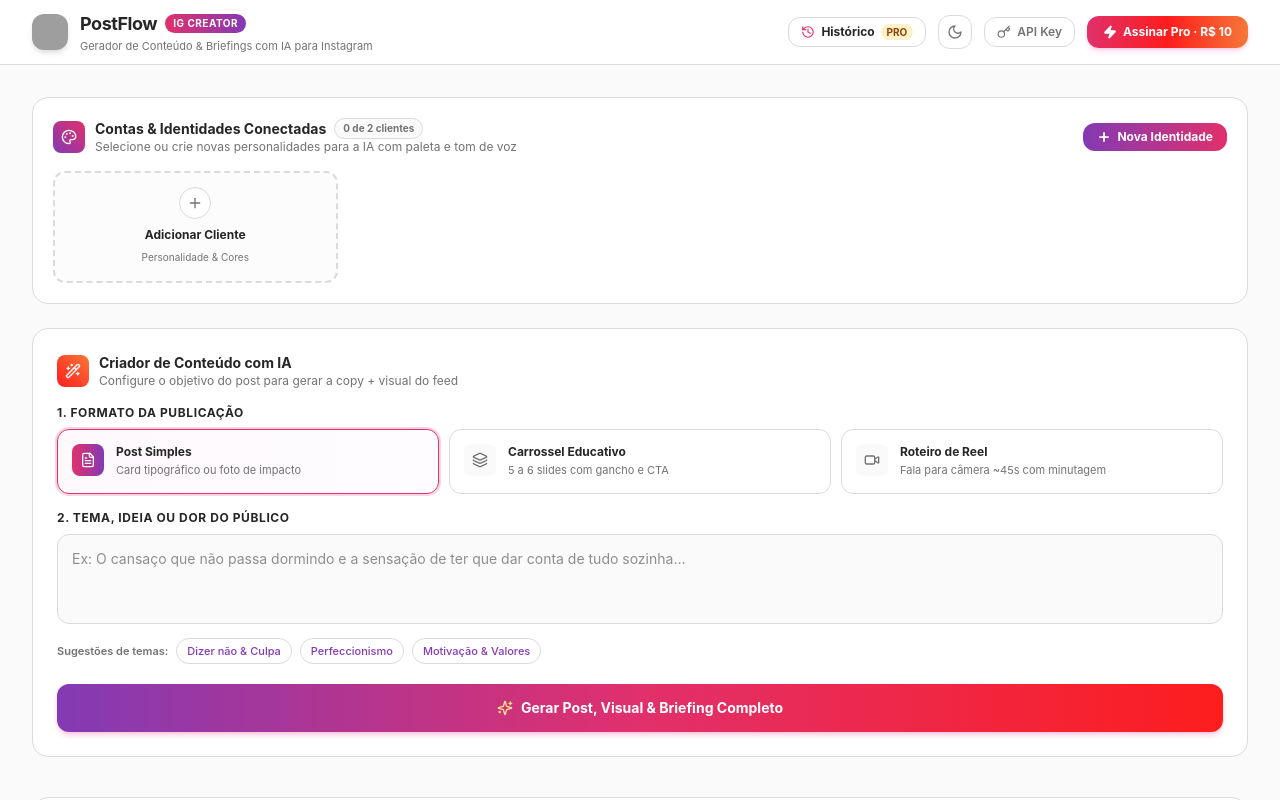
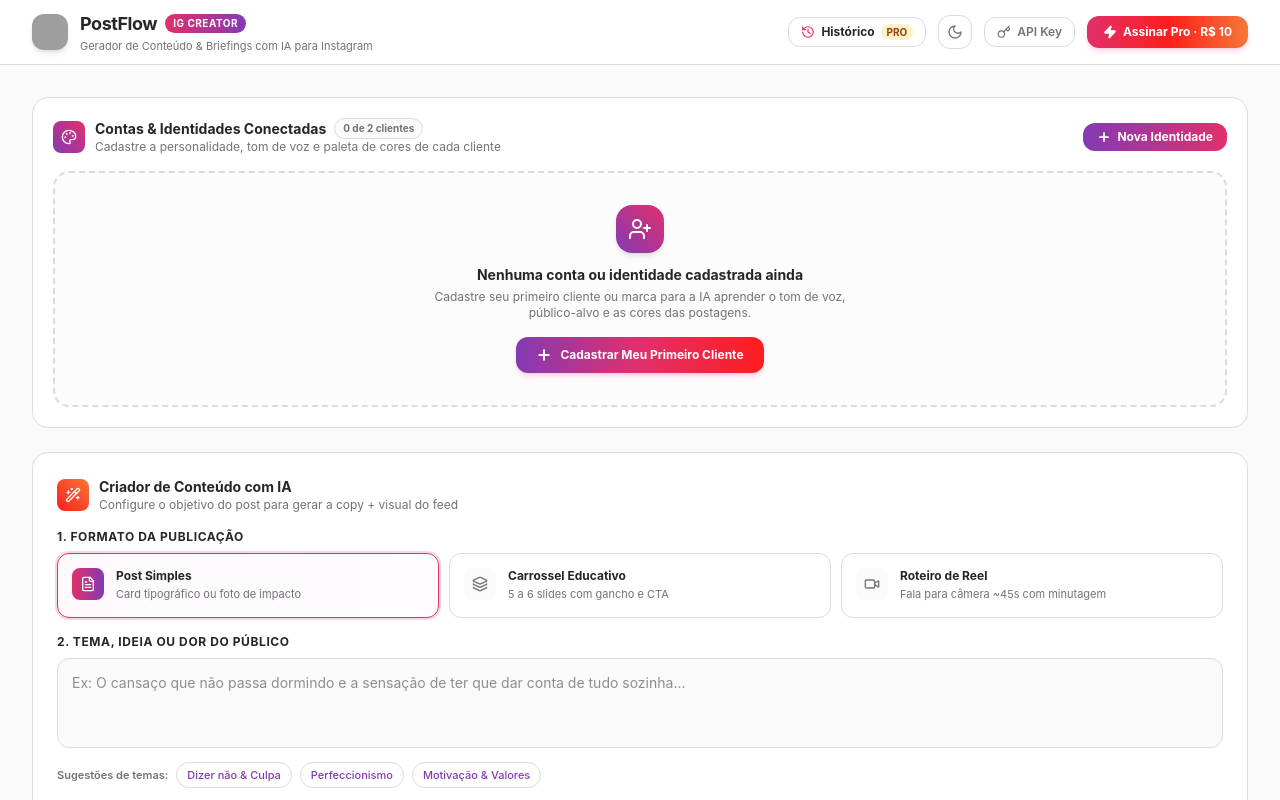
Before and after one commit to toryoudesign-cpu/PostFlow, a React (Vite) app: page / in a window 1280 px wide. Shown: the top 800 px of the page. Built offline with nearby package versions, Linux system fonts and the light colour scheme; grey boxes are pictures that could not be loaded.

Commit message:
Update BrandKitSelector.jsx

```diff
--- a/src/components/BrandKitSelector.jsx
+++ b/src/components/BrandKitSelector.jsx
@@ -1,8 +1,8 @@
 import React from 'react';
-import { Palette, Check, Plus, Edit2, Lock } from 'lucide-react';
+import { Palette, Check, Plus, Edit2, Lock, UserPlus } from 'lucide-react';
 
 export default function BrandKitSelector({
-  brands,
+  brands = [],
   selectedBrand,
   onSelectBrand,
   onOpenCreateBrand,
@@ -31,7 +31,7 @@
                 {brands.length} de {maxBrandsAllowed === Infinity ? '∞' : maxBrandsAllowed} clientes
               </span>
             </div>
-            <p className="text-xs text-[#737373] dark:text-[#A8A8A8]">Selecione ou crie novas personalidades para a IA com paleta e tom de voz</p>
+            <p className="text-xs text-[#737373] dark:text-[#A8A8A8]">Cadastre a personalidade, tom de voz e paleta de cores de cada cliente</p>
           </div>
         </div>
 
@@ -48,10 +48,29 @@
         </button>
       </div>
 
-      {/* Brand Cards Grid */}
+      {brands.length === 0 ? (
+        <div className="border-2 border-dashed border-[#DBDBDB] dark:border-[#262626] rounded-2xl p-6 sm:p-8 text-center bg-[#FAFAFA]/50 dark:bg-[#1A1A1A]/30">
+          <div className="w-12 h-12 rounded-2xl bg-gradient-to-tr from-[#833AB4] to-[#E1306C] text-white flex items-center justify-center mx-auto mb-3 shadow-md">
+            <UserPlus className="w-6 h-6" />
+          </div>
+          <h4 className="font-bold text-sm text-[#262626] dark:text-[#F5F5F5] mb-1">
+            Nenhuma conta ou identidade cadastrada ainda
+          </h4>
+          <p className="text-xs text-[#737373] dark:text-[#A8A8A8] max-w-md mx-auto mb-4">
+            Cadastre seu primeiro cliente ou marca para a IA aprender o tom de voz, público-alvo e as cores das postagens.
+          </p>
+          <button
+            onClick={onOpenCreateBrand}
+            className="px-5 py-2.5 rounded-xl bg-gradient-to-r from-[#833AB4] via-[#E1306C] to-[#FD1D1D] hover:opacity-95 text-white font-bold text-xs shadow-md shadow-pink-500/20 inline-flex items-center gap-2 transition-all transform hover:-translate-y-0.5"
+          >
+            <Plus className="w-4 h-4 stroke-[3]" />
+            <span>Cadastrar Meu Primeiro Cliente</span>
+          </button>
+        </div>
+      ) : (
         <div className="grid grid-cols-1 sm:grid-cols-2 lg:grid-cols-4 gap-3">
           {brands.map((brand) => {
-          const isSelected = selectedBrand.id === brand.id;
+            const isSelected = selectedBrand && selectedBrand.id === brand.id;
             return (
               <div
                 key={brand.id}
@@ -68,7 +87,7 @@
                       <div className="story-ring-inner bg-white dark:bg-[#1A1A1A]">
                         <div
                           className="w-7 h-7 rounded-full flex items-center justify-center text-white text-[10px] font-bold"
-                        style={{ background: brand.colors.primary }}
+                          style={{ background: brand.colors?.primary || '#833AB4' }}
                         >
                           {brand.name.charAt(0)}
                         </div>
@@ -81,7 +100,6 @@
                   </div>
 
                   <div className="flex items-center gap-1">
-                  {/* Edit Button */}
                     <button
                       type="button"
                       onClick={(e) => {
@@ -94,7 +112,6 @@
                       <Edit2 className="w-3.5 h-3.5" />
                     </button>
 
-                  {/* Active Selected Badge */}
                     {isSelected && (
                       <div className="w-4 h-4 rounded-full bg-gradient-to-r from-[#E1306C] to-[#833AB4] text-white flex items-center justify-center">
                         <Check className="w-2.5 h-2.5 stroke-[3]" />
@@ -105,14 +122,13 @@
 
                 <p className="text-[11px] text-[#737373] dark:text-[#A8A8A8] mt-2 line-clamp-1">{brand.niche}</p>
 
-              {/* Color Swatch Dots */}
                 <div className="flex items-center justify-between mt-3 pt-2 border-t border-black/5 dark:border-white/5">
                   <div className="flex items-center gap-1.5">
-                  <span className="w-3 h-3 rounded-full border border-black/10 shadow-2xs" style={{ background: brand.colors.primary }} />
-                  <span className="w-3 h-3 rounded-full border border-black/10 shadow-2xs" style={{ background: brand.colors.dark }} />
-                  <span className="w-3 h-3 rounded-full border border-black/10 shadow-2xs" style={{ background: brand.colors.accent }} />
-                  <span className="w-3 h-3 rounded-full border border-black/10 shadow-2xs" style={{ background: brand.colors.light }} />
-                  <span className="w-3 h-3 rounded-full border border-black/10 shadow-2xs" style={{ background: brand.colors.highlight }} />
+                    <span className="w-3 h-3 rounded-full border border-black/10 shadow-2xs" style={{ background: brand.colors?.primary || '#833AB4' }} />
+                    <span className="w-3 h-3 rounded-full border border-black/10 shadow-2xs" style={{ background: brand.colors?.dark || '#121212' }} />
+                    <span className="w-3 h-3 rounded-full border border-black/10 shadow-2xs" style={{ background: brand.colors?.accent || '#E1306C' }} />
+                    <span className="w-3 h-3 rounded-full border border-black/10 shadow-2xs" style={{ background: brand.colors?.light || '#F0E8DC' }} />
+                    <span className="w-3 h-3 rounded-full border border-black/10 shadow-2xs" style={{ background: brand.colors?.highlight || '#FD1D1D' }} />
                   </div>
                   <span className="text-[10px] text-[#833AB4] dark:text-pink-400 font-medium">
                     {brand.lowercaseRules ? 'minúsculo' : 'padrão'}
@@ -122,7 +138,6 @@
             );
           })}
 
-        {/* Create New Brand Quick Card */}
           <button
             type="button"
             onClick={onOpenCreateBrand}
@@ -136,11 +151,12 @@
                 {isLimitReached && !isPro ? 'Desbloquear Clientes' : 'Adicionar Cliente'}
               </span>
               <span className="text-[10px] text-[#737373] dark:text-[#A8A8A8]">
-              {isLimitReached && !isPro ? 'Limite atingido no Grátis' : 'Personalidade & Cores'}
+                {isLimitReached && !isPro ? 'Limite atingido' : 'Personalidade & Cores'}
               </span>
             </div>
           </button>
         </div>
+      )}
     </div>
   );
 }
```
Lines whose indentation alone changed are shown as unchanged.
